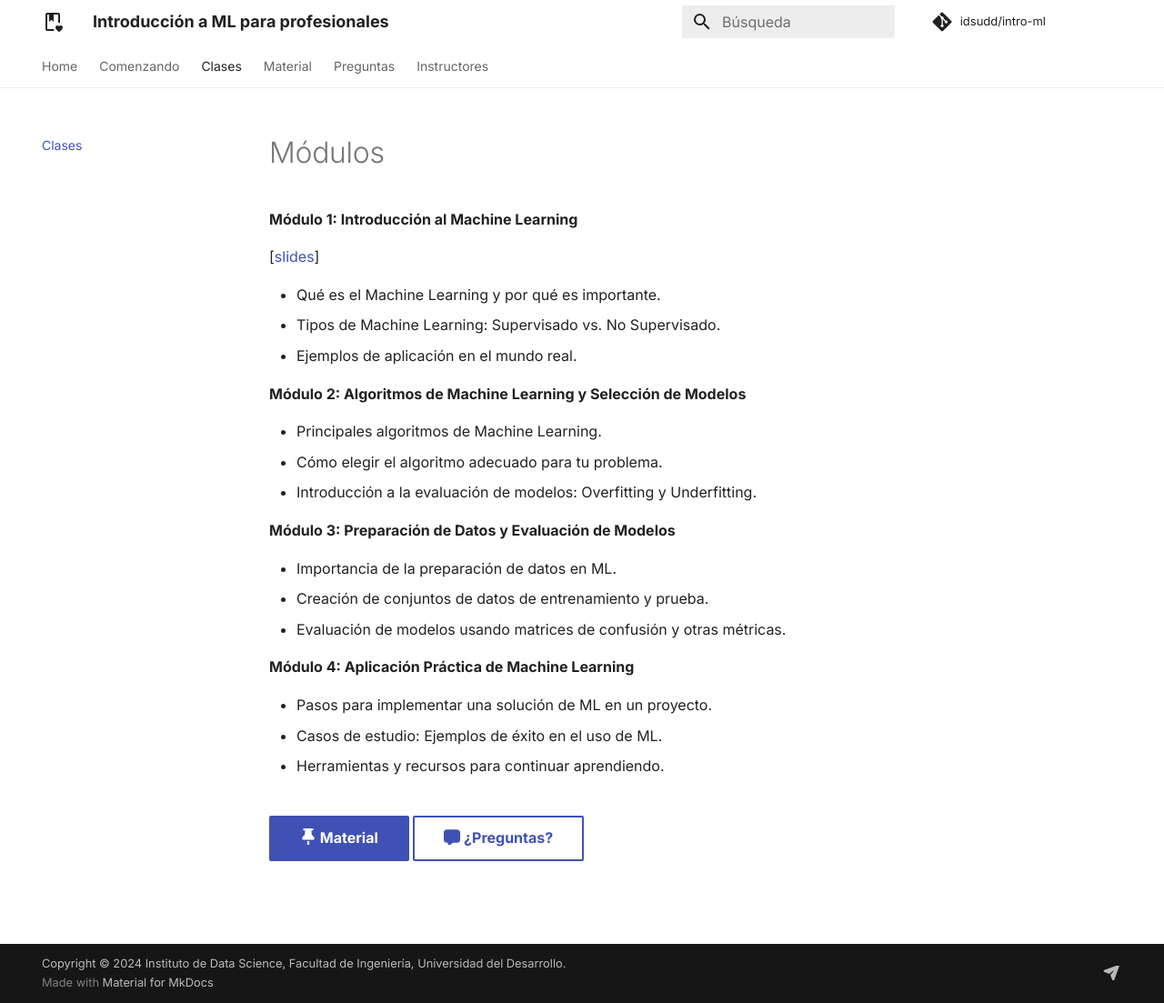
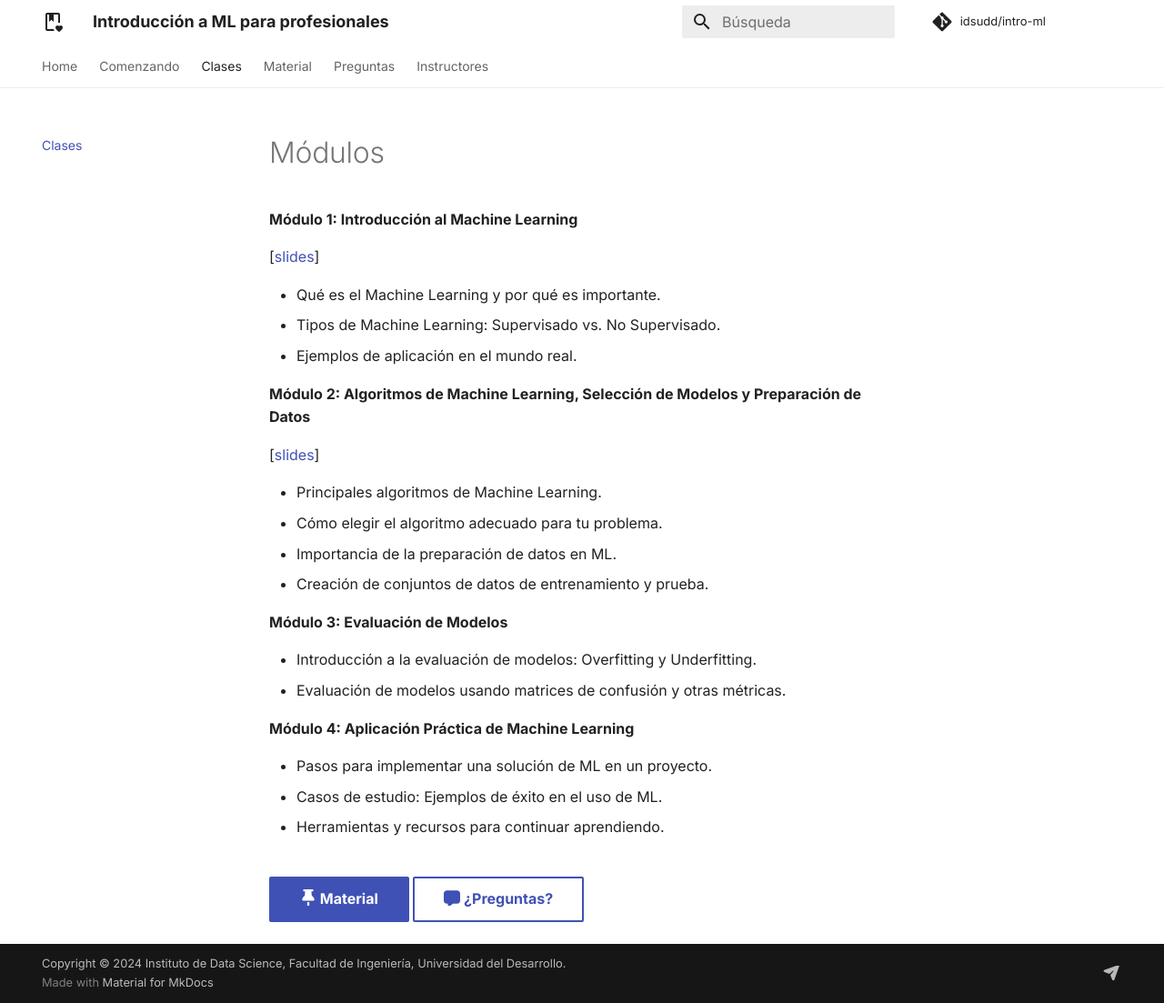
Before and after one commit to idsudd/intro-ml, an MkDocs documentation site: the page built from docs/lectures/index.md, in a window 1280 px wide and 1103 px high. Shown: the whole window at 91% size. Built offline with MkDocs 1.6.1 and Material for MkDocs 9.7.7, drawn with Linux system fonts in a browser that asks for light colours; comment, search, counter and statistics services are not loaded.

Commit message:
Update index.md

```diff
--- a/docs/lectures/index.md
+++ b/docs/lectures/index.md
@@ -8,16 +8,19 @@
 - Tipos de Machine Learning: Supervisado vs. No Supervisado.
 - Ejemplos de aplicación en el mundo real.
 
-**Módulo 2: Algoritmos de Machine Learning y Selección de Modelos**
+**Módulo 2: Algoritmos de Machine Learning, Selección de Modelos y Preparación de Datos**
+
+[[slides](https://docs.google.com/presentation/d/16DDstNxtLy3c6l6bExsAapJ1f3cseSFAzGT1P9TzE1s/edit?usp=sharing)]
 
 - Principales algoritmos de Machine Learning.
 - Cómo elegir el algoritmo adecuado para tu problema.
-- Introducción a la evaluación de modelos: Overfitting y Underfitting.
-
-**Módulo 3: Preparación de Datos y Evaluación de Modelos**
-
 - Importancia de la preparación de datos en ML.
 - Creación de conjuntos de datos de entrenamiento y prueba.
+
+
+**Módulo 3: Evaluación de Modelos**
+
+- Introducción a la evaluación de modelos: Overfitting y Underfitting.
 - Evaluación de modelos usando matrices de confusión y otras métricas.
 
 **Módulo 4: Aplicación Práctica de Machine Learning**
```
